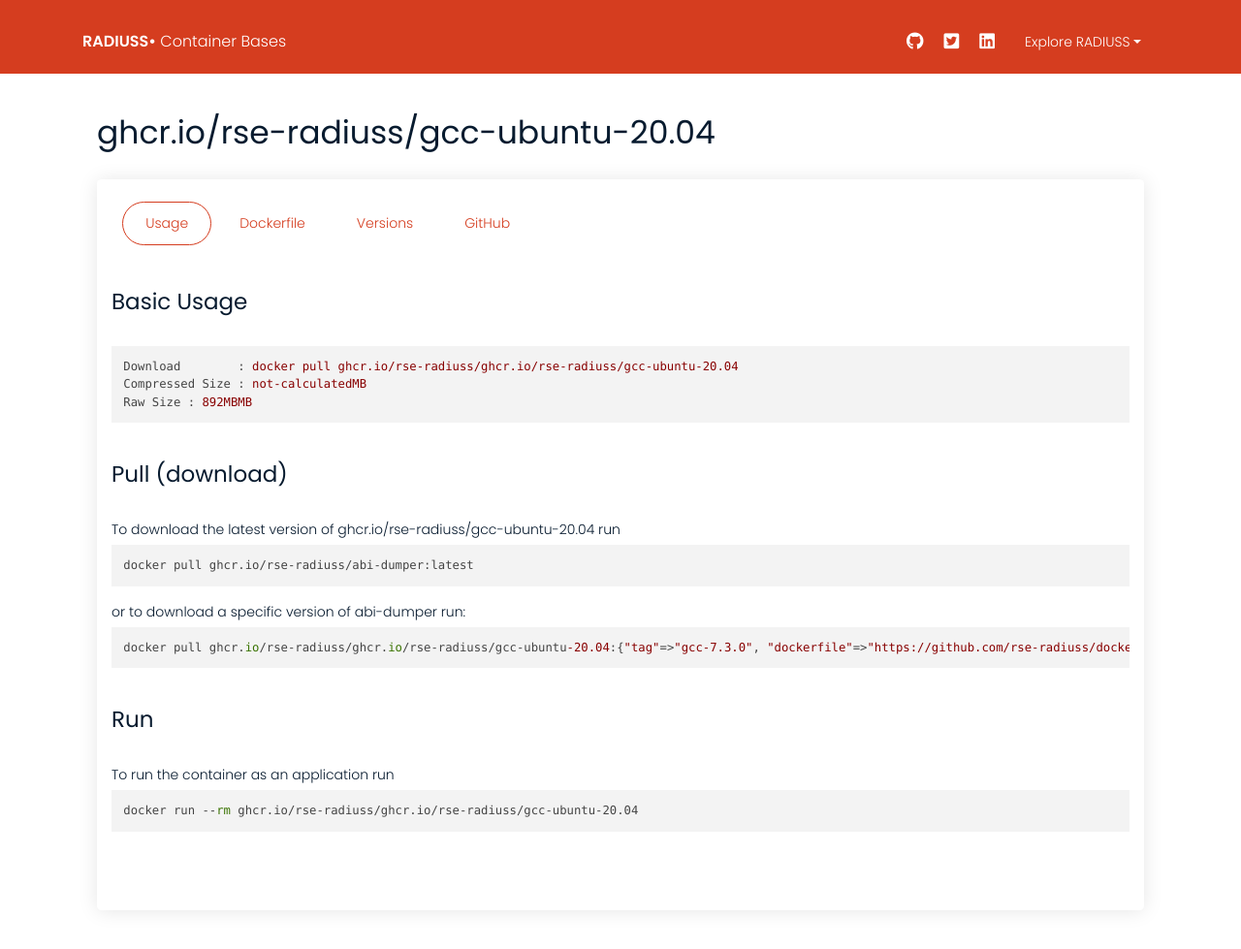
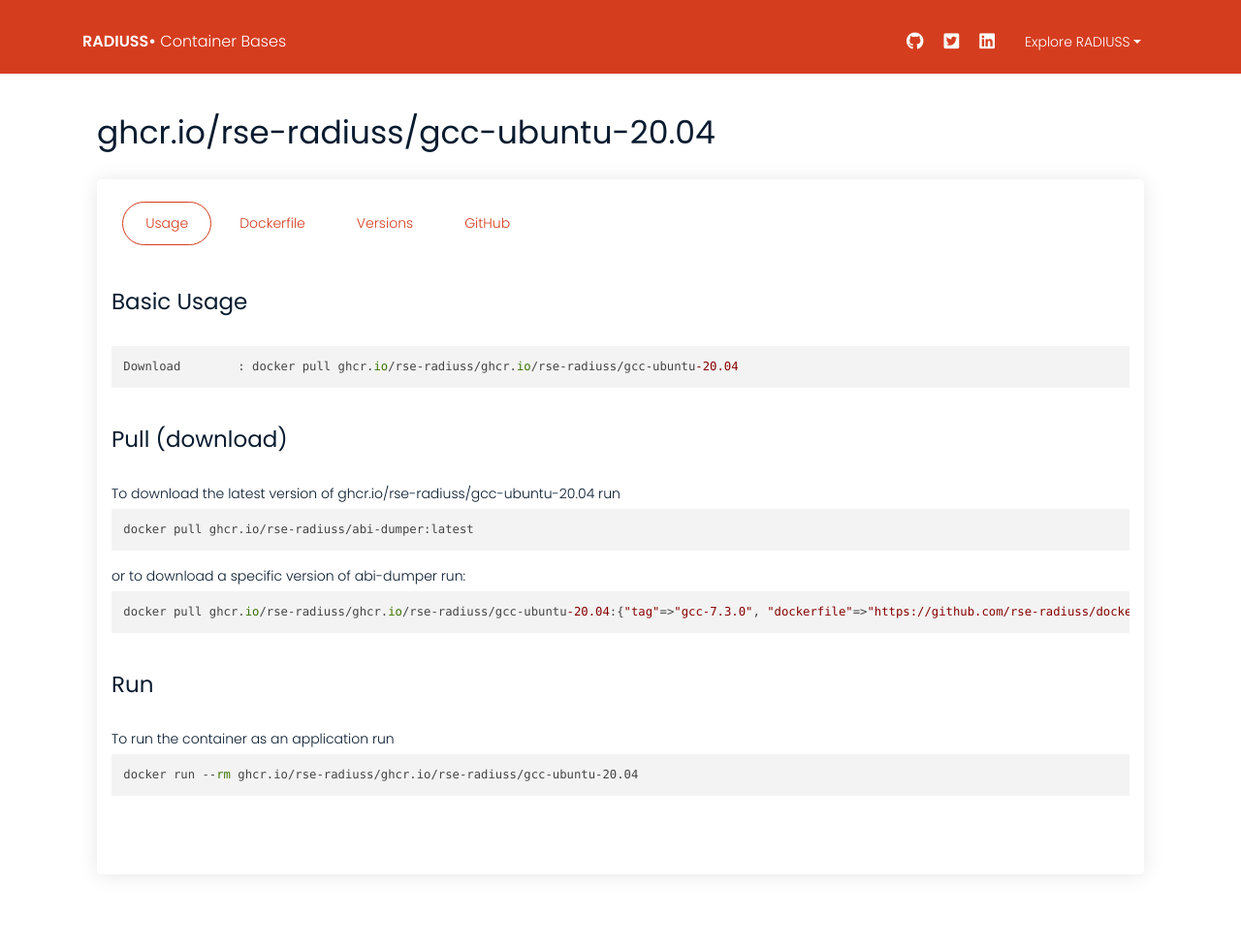
Before and after one commit to rse-ops/docker-images, a Jekyll site: the page built from _library/ghcr.io-rse-radiuss-gcc-ubuntu-20.04.md, in a window 1280 px wide and 1039 px high. Shown: the top 979 px of the window at 97% size. Built offline with Jekyll 4.4.1, drawn with Linux system fonts in a browser that asks for light colours; nearby versions of some CDN libraries; part of the change alters nothing that is shown.

Commit message:
Automated push to update library 2021-09-17

```diff
--- a/_library/ghcr.io-rse-radiuss-gcc-ubuntu-20.04.md
+++ b/_library/ghcr.io-rse-radiuss-gcc-ubuntu-20.04.md
@@ -1,9 +1,9 @@
 ---
 layout: container
 name: ghcr.io/rse-radiuss/gcc-ubuntu-20.04
-updated_at: 2021-09-15 15:54:38.491534
-size: not-calculated
-raw_size: 892MB
+updated_at: 2021-09-17 06:36:02.340095
+
+
 container_url: https://github.com/orgs/rse-radiuss/packages/container/package/gcc-ubuntu-20.04
 versions:
  - tag: gcc-7.3.0
@@ -12,14 +12,14 @@ versions:
  - tag: gcc-9.4.0
    dockerfile: https://github.com/rse-radiuss/docker-images/blob/main/ubuntu/gcc/Dockerfile
    manifest: https://crane.ggcr.dev/manifest/ghcr.io/rse-radiuss/gcc-ubuntu-20.04:gcc-9.4.0
- - tag: gcc-10.3.0
-   dockerfile: https://github.com/rse-radiuss/docker-images/blob/main/ubuntu/gcc/Dockerfile
-   manifest: https://crane.ggcr.dev/manifest/ghcr.io/rse-radiuss/gcc-ubuntu-20.04:gcc-10.3.0
  - tag: gcc-8.1.0
    dockerfile: https://github.com/rse-radiuss/docker-images/blob/main/ubuntu/gcc/Dockerfile
    manifest: https://crane.ggcr.dev/manifest/ghcr.io/rse-radiuss/gcc-ubuntu-20.04:gcc-8.1.0
  - tag: gcc-11.2.0
    dockerfile: https://github.com/rse-radiuss/docker-images/blob/main/ubuntu/gcc/Dockerfile
    manifest: https://crane.ggcr.dev/manifest/ghcr.io/rse-radiuss/gcc-ubuntu-20.04:gcc-11.2.0
+ - tag: gcc-10.3.0
+   dockerfile: https://github.com/rse-radiuss/docker-images/blob/main/ubuntu/gcc/Dockerfile
+   manifest: https://crane.ggcr.dev/manifest/ghcr.io/rse-radiuss/gcc-ubuntu-20.04:gcc-10.3.0
 
 ---
```
